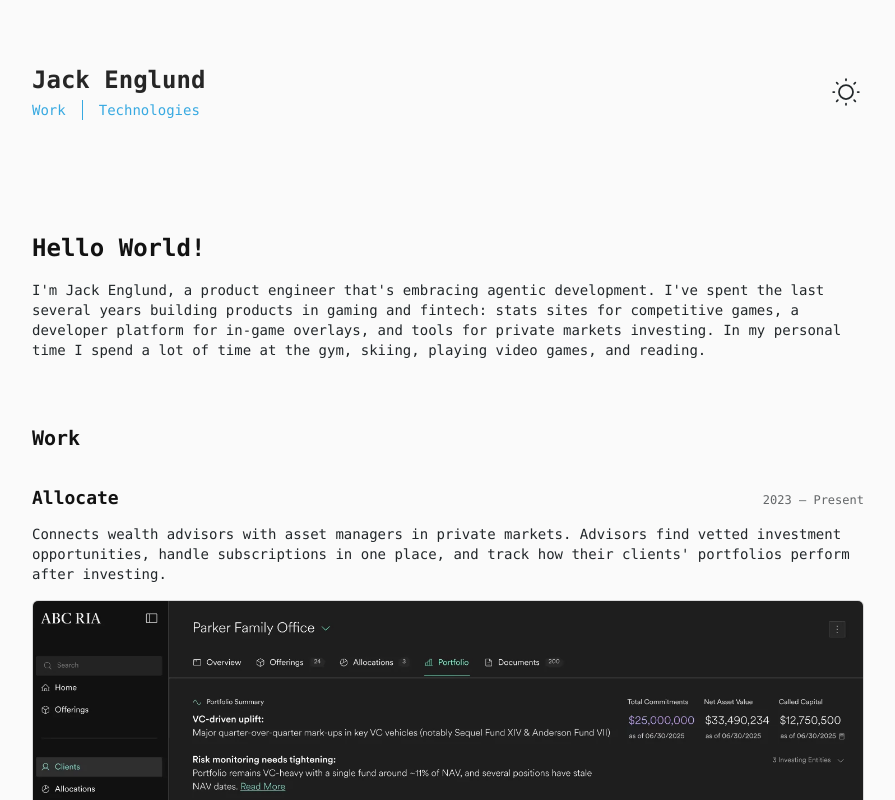
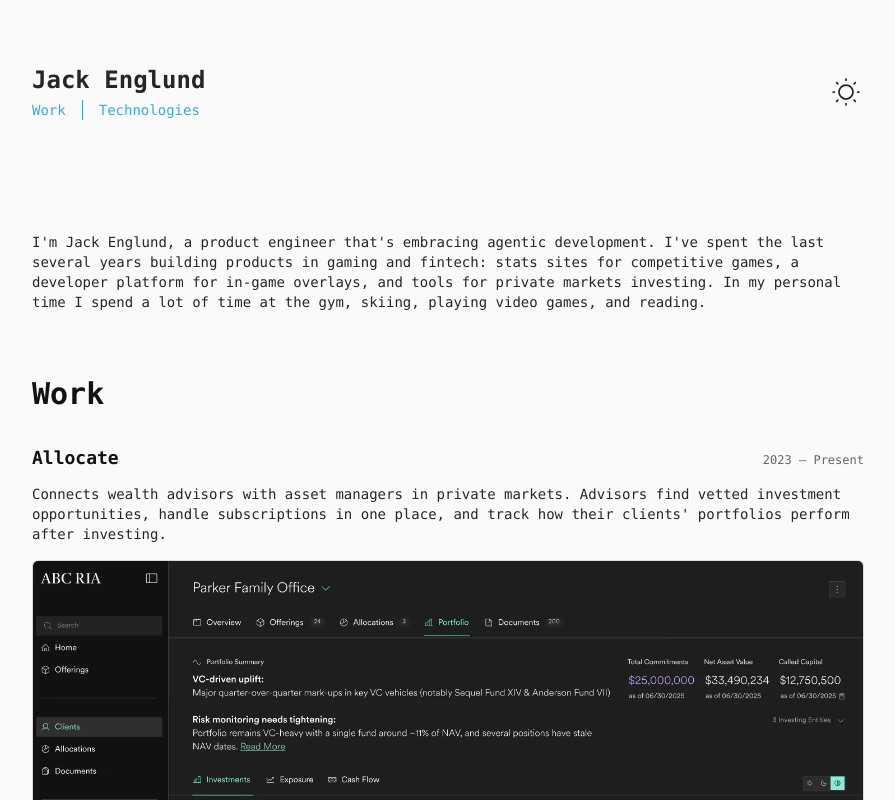
Before and after one commit to Bobakanoosh/personal-blog, an Astro site: page / in a window 1280 px wide. Shown: the top 800 px of the page, without its empty margins (192-1087 px from the left). Built offline with nearby package versions, Linux system fonts and the light colour scheme; Astro itself is replaced by a stand-in of ours; some icons are missing.

Commit message:
Remove Hello World heading and enlarge section headings

```diff
--- a/src/pages/index.astro
+++ b/src/pages/index.astro
@@ -50,7 +50,7 @@ const technologies: { href: string; title: string }[] = [
 
 <PageLayout meta={{ title: "Home" }}>
 	<section>
-		<h1 class="title mb-4">Hello World!</h1>
+		<h1 class="sr-only">Jack Englund</h1>
 		<p>
 			I'm Jack Englund, a product engineer that's embracing agentic development. I've spent the last several years building products in gaming
 			and fintech: stats sites for competitive games, a developer platform for in-game overlays, and tools for private markets
@@ -58,7 +58,7 @@ const technologies: { href: string; title: string }[] = [
 		</p>
 	</section>
 	<section aria-labelledby="work-heading" class="mt-16 scroll-mt-8" id="work">
-		<h2 class="title mb-8 text-xl" id="work-heading">Work</h2>
+		<h2 class="title mb-8 text-3xl" id="work-heading">Work</h2>
 		<ul class="flex flex-col gap-16">
 			{
 				portfolio.map((item) => (
@@ -70,7 +70,7 @@ const technologies: { href: string; title: string }[] = [
 		</ul>
 	</section>
 	<section aria-labelledby="technologies-heading" class="mt-16 scroll-mt-8" id="technologies">
-		<h2 class="title mb-4 text-xl" id="technologies-heading">Technologies</h2>
+		<h2 class="title mb-4 text-3xl" id="technologies-heading">Technologies</h2>
 		<p class="mb-4">Here are some technologies that I love:</p>
 		<ul class="flex flex-wrap gap-4">
 			{
```
